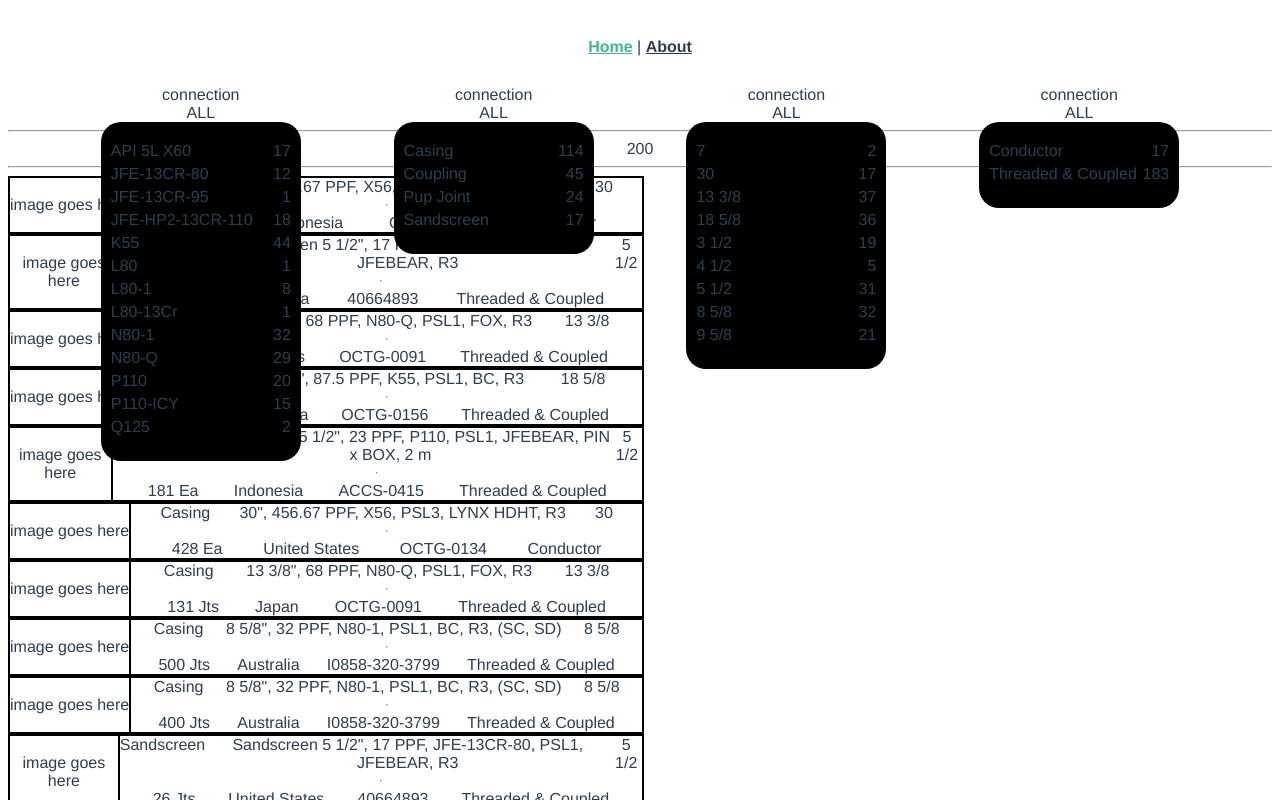
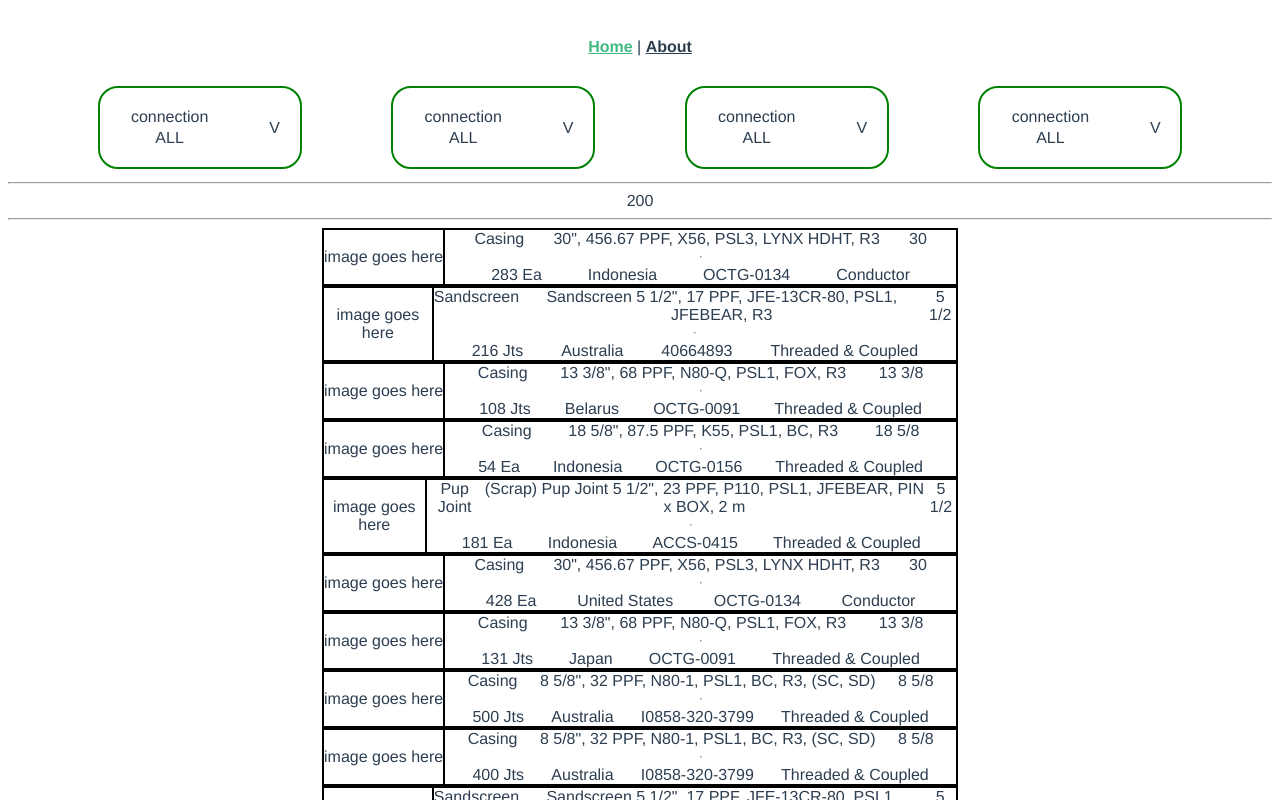
Before and after one commit to cluster777/PipeSale-Inosoft, a Vue app: page / in a window 1280 px wide. Shown: the top 800 px of the page. Built offline with nearby package versions, Linux system fonts and the light colour scheme.

Commit message:
dropDown toggle

```diff
--- a/src/components/dropDownContainer.vue
+++ b/src/components/dropDownContainer.vue
@@ -1,7 +1,9 @@
 <template>
     <div>
+    <div class="filterBox">
+        <div class="filterDescription">
             connection
-        <div class="ShowNow">
+            <div class="filterContent">
                 <div>
                     <span v-if="this.filter[this.fieldName]">
                         {{this.filter[this.fieldName]}}
@@ -16,7 +18,13 @@
                     </span>
                 </div>
             </div>
+        </div>
+        <div class="filterShow" v-on:click="toggleDisplay()">
+            V
+        </div>
+    </div>
         <dropDown
+            v-if="this.showDropDown"
             :Pipe="this.Pipe"
             :fieldName="this.fieldName"
             :key="this.fieldName+this.filter['grade']+this.filter['Product type']+this.filter['size']+this.filter['connection']" />
@@ -33,6 +41,11 @@ export default {
     components:{
         dropDown
     },
+    data: function(){
+        return{
+            showDropDown:false
+        }
+    },
     computed:{
         filter(){
             let filter={}
@@ -45,6 +58,7 @@ export default {
     },
     methods:{
          goToNot(query){
+            this.showDropDown=!this.showDropDown
             console.log("not going to", query)
             this.$router.push({path:'',query:{
                     grade:query=="grade" ? "" : this.filterGrade,
@@ -53,15 +67,45 @@ export default {
                     connection:query=="connection" ? "" : this.filterConnection
                 }
             })
+        },
+        toggleDisplay(){
+            this.showDropDown=!this.showDropDown
         }
     }
 }
 </script>
 
 <style scoped>
-.ShowNow{
+.filterBox{
+    position: relative;
+    display: flex;
+    flex-direction: row;
+    border-radius: 20px;
+    padding: 20px 0 20px 0;
+    margin-bottom: 5px;
+    position: relative;
+    min-width: 200px;
+    border: solid green 2px;
+    justify-content: space-evenly;
+    align-items: center;
+    gap:10px
+}
+.filterContent{
+    position: relative;
     display: flex;
     justify-content: space-evenly;
     flex-direction: row;
 }
+.filterDescription{
+    display:flex;
+    flex-direction: column;
+    row-gap: 3px;
+    position: relative;
+    flex-grow: 5;
+}
+.filterShow{
+    min-width: 50px;
+    flex-grow: 2;
+    justify-items: center;
+}
 </style>
--- a/src/components/filter.vue
+++ b/src/components/filter.vue
@@ -2,12 +2,13 @@
     <!--container-->
     <div class="container">
     <!-- filter containers-->
-        <div class="ddContainer" v-for="fieldName in ['grade','Product type','size','connection']" :key="fieldName">
+        <div v-for="fieldName in ['grade','Product type','size','connection']" :key="fieldName">
         <dropDownContainer
             :Pipe="Pipe"
             :fieldName="fieldName"
             :key="fieldName+filterGrade+filterType+filterSize+filterConnection" />
         </div>
+
     </div>
 </template>
 
@@ -41,18 +42,10 @@ export default {
 <style scoped>
 .container{
     width:100%;
+    position: relative;
     display: flex;
     flex-direction: row;
     justify-content: space-evenly;
 }
-.ddContainer{
-    position: relative;
-    min-width: 200px;
 
-}
-.ShowNow{
-    display: flex;
-    justify-content: space-evenly;
-    flex-direction: row;
-}
 </style>
--- a/src/components/pipe.vue
+++ b/src/components/pipe.vue
@@ -5,8 +5,9 @@
             <hr>
             {{this.pipeCount}}
             <hr>
-            <div v-for="pipe in filteredPipe" :key="pipe['id']">
-                <item :item=pipe />
+            <div class="pipeItems">
+            <item v-for="pipe in filteredPipe" :key="pipe['id']"
+                :item="pipe" />
             </div>
         </div>
     </div>
@@ -85,3 +86,11 @@ export default {
 
 }
 </script>
+
+<style scoped>
+.pipeItems{
+    display:flex;
+    align-items: center;
+    flex-direction: column;
+}
+</style>
```
Also changed, not shown: src/components/HelloWorld.vue (deleted, +0 -58 lines). Lines whose indentation alone changed are shown as unchanged.
